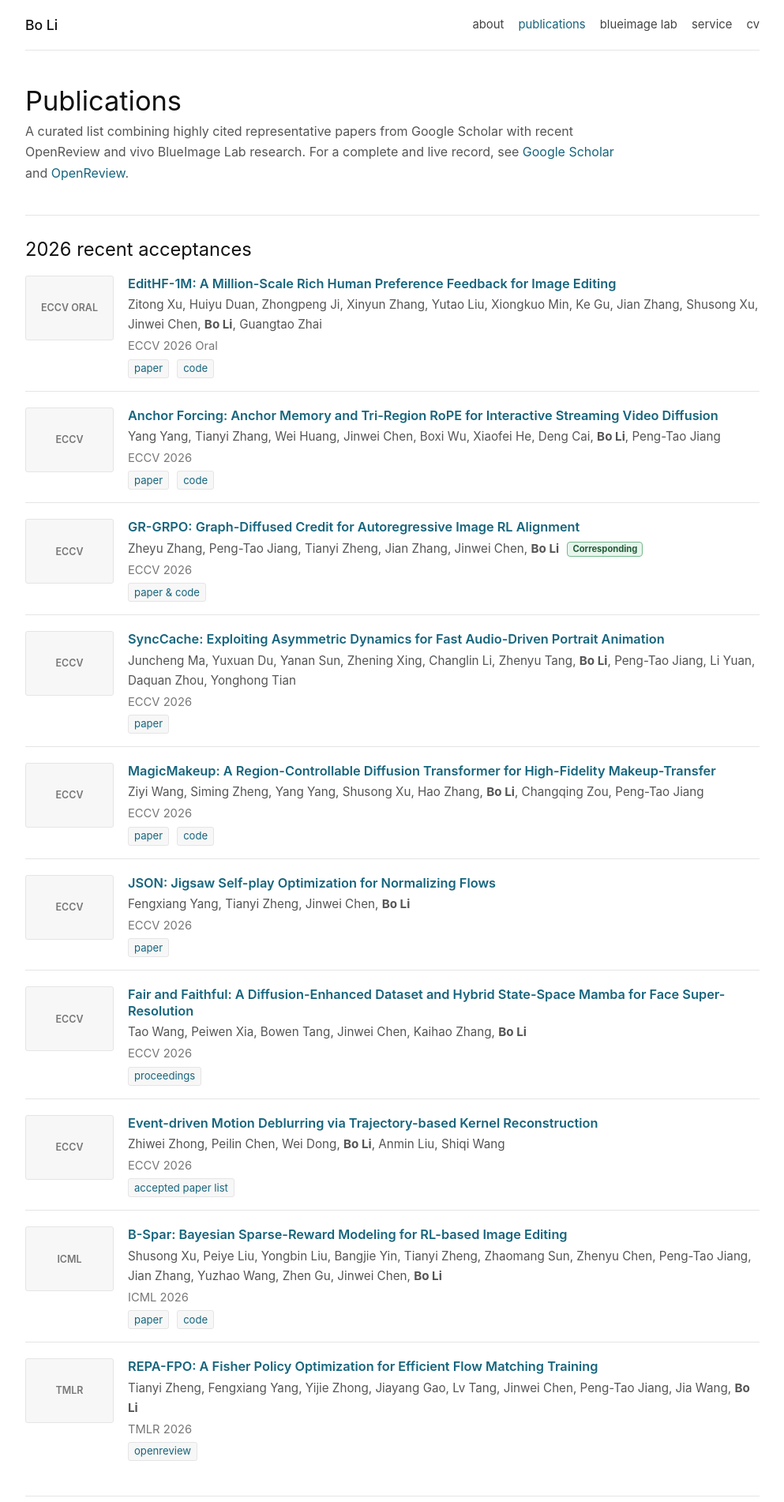
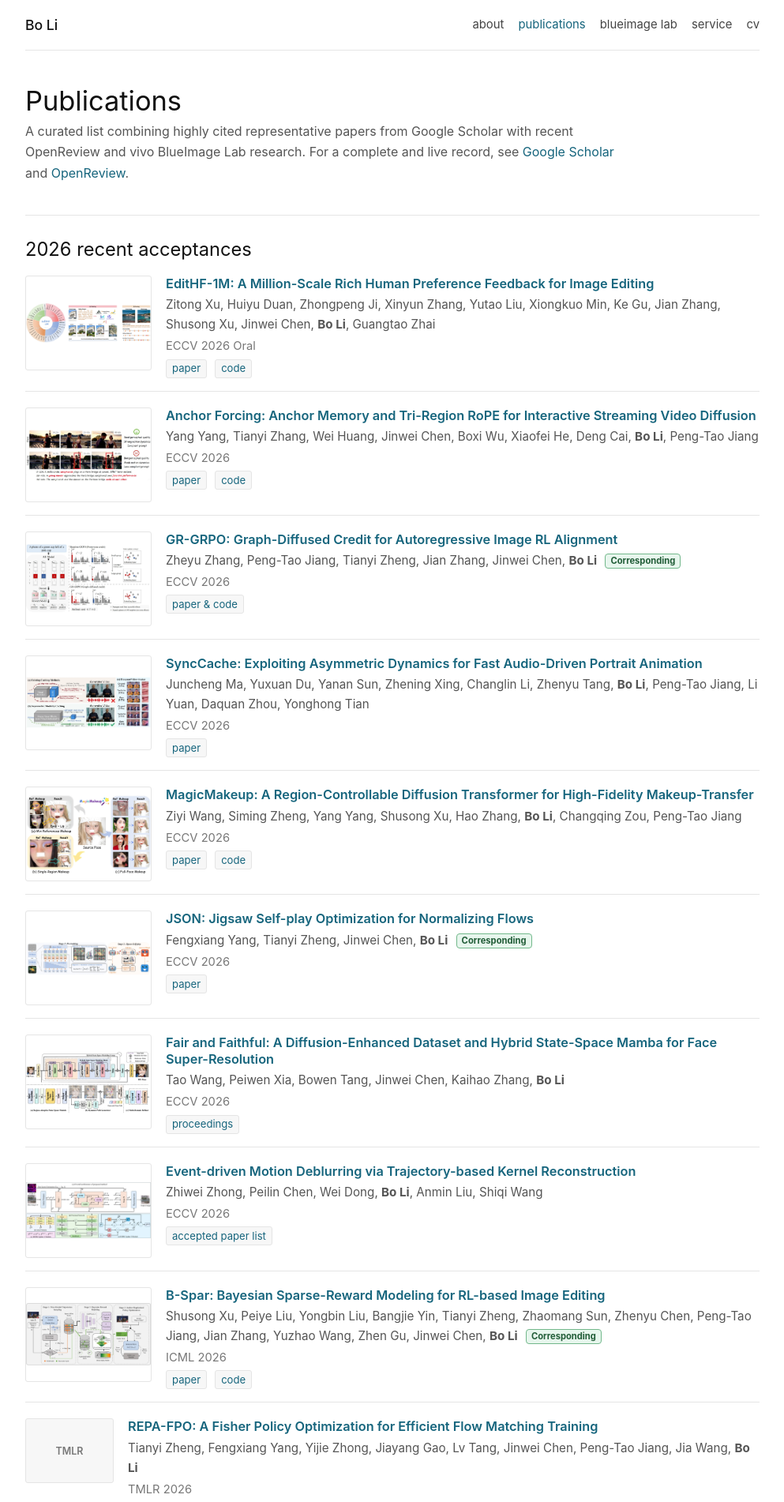
Before and after one commit to libraboli/libraboli.github.io, a Jekyll site: the page publications/index.html, which Jekyll copies as it is, in a window 1280 px wide. Shown: the top 1902 px of the page at 79% size, without its empty margins (143-1136 px from the left). Built offline with Jekyll 4.4.1, drawn with Linux system fonts in a browser that asks for light colours.

Commit message:
Add official figure thumbnails for recent publications
Co-authored-by: libra <apple@appledeMacBook-Pro.local>

```diff
--- a/assets/css/main.css
+++ b/assets/css/main.css
@@ -218,6 +218,33 @@
   object-fit: cover;
   border: 1px solid var(--line);
   border-radius: 3px;
+}
+
+.pub-item-preview {
+  grid-template-columns: 160px minmax(0, 1fr);
+}
+
+.pub-preview {
+  display: block;
+  width: 160px;
+  aspect-ratio: 4 / 3;
+  border: 1px solid var(--line);
+  border-radius: 3px;
+  background: #fff;
+  overflow: hidden;
+}
+
+.pub-item .pub-preview img {
+  width: 100%;
+  height: 100%;
+  object-fit: contain;
+  border: 0;
+  border-radius: 0;
+}
+
+.pub-preview:focus-visible {
+  outline: 2px solid var(--accent);
+  outline-offset: 3px;
 }
 
 .pub-rank {
@@ -474,6 +501,7 @@
 
   .news-list article,
   .pub-item,
+  .pub-item-preview,
   .publication-card,
   .project-grid,
   .pillar-grid {
@@ -491,4 +519,8 @@
     width: min(220px, 100%);
     min-height: 58px;
   }
+
+  .pub-preview {
+    width: min(260px, 100%);
+  }
 }
--- a/publications/index.html
+++ b/publications/index.html
@@ -29,8 +29,10 @@
         <section class="compact-section">
           <h2>2026 recent acceptances</h2>
           <div class="pub-list">
-            <article class="pub-item">
-              <div class="pub-rank">ECCV Oral</div>
+            <article class="pub-item pub-item-preview">
+              <a class="pub-preview" href="/assets/img/publications/edithf-1m.webp" aria-label="View EditHF-1M figure" target="_blank" rel="noopener">
+                <img src="/assets/img/publications/edithf-1m.webp" alt="EditHF-1M dataset categories and image editing preference examples" width="160" height="120" loading="lazy" decoding="async">
+              </a>
               <div>
                 <h3><a href="https://arxiv.org/abs/2603.14916">EditHF-1M: A Million-Scale Rich Human Preference Feedback for Image Editing</a></h3>
                 <p class="authors">Zitong Xu, Huiyu Duan, Zhongpeng Ji, Xinyun Zhang, Yutao Liu, Xiongkuo Min, Ke Gu, Jian Zhang, Shusong Xu, Jinwei Chen, <strong>Bo Li</strong>, Guangtao Zhai</p>
@@ -38,8 +40,10 @@
                 <p class="links"><a href="https://arxiv.org/abs/2603.14916">paper</a> <a href="https://github.com/IntMeGroup/EditHF">code</a></p>
               </div>
             </article>
-            <article class="pub-item">
-              <div class="pub-rank">ECCV</div>
+            <article class="pub-item pub-item-preview">
+              <a class="pub-preview" href="/assets/img/publications/anchor-forcing.webp" aria-label="View Anchor Forcing figure" target="_blank" rel="noopener">
+                <img src="/assets/img/publications/anchor-forcing.webp" alt="Anchor Forcing streaming video generation comparison across prompt switches" width="160" height="120" loading="lazy" decoding="async">
+              </a>
               <div>
                 <h3><a href="https://github.com/vivoCameraResearch/Anchor-Forcing">Anchor Forcing: Anchor Memory and Tri-Region RoPE for Interactive Streaming Video Diffusion</a></h3>
                 <p class="authors">Yang Yang, Tianyi Zhang, Wei Huang, Jinwei Chen, Boxi Wu, Xiaofei He, Deng Cai, <strong>Bo Li</strong>, Peng-Tao Jiang</p>
@@ -47,8 +51,10 @@
                 <p class="links"><a href="https://arxiv.org/abs/2603.13405">paper</a> <a href="https://github.com/vivoCameraResearch/Anchor-Forcing">code</a></p>
               </div>
             </article>
-            <article class="pub-item">
-              <div class="pub-rank">ECCV</div>
+            <article class="pub-item pub-item-preview">
+              <a class="pub-preview" href="/assets/img/publications/gr-grpo.webp" aria-label="View GR-GRPO figure" target="_blank" rel="noopener">
+                <img src="/assets/img/publications/gr-grpo.webp" alt="GR-GRPO graph-diffused credit assignment framework" width="160" height="120" loading="lazy" decoding="async">
+              </a>
               <div>
                 <h3><a href="https://github.com/vivoCameraResearch/GR-GRPO">GR-GRPO: Graph-Diffused Credit for Autoregressive Image RL Alignment</a></h3>
                 <p class="authors">Zheyu Zhang, Peng-Tao Jiang, Tianyi Zheng, Jian Zhang, Jinwei Chen, <strong>Bo Li</strong> <span class="author-role author-role-corresponding">Corresponding</span></p>
@@ -56,8 +62,10 @@
                 <p class="links"><a href="https://github.com/vivoCameraResearch/GR-GRPO">paper &amp; code</a></p>
               </div>
             </article>
-            <article class="pub-item">
-              <div class="pub-rank">ECCV</div>
+            <article class="pub-item pub-item-preview">
+              <a class="pub-preview" href="/assets/img/publications/synccache.webp" aria-label="View SyncCache figure" target="_blank" rel="noopener">
+                <img src="/assets/img/publications/synccache.webp" alt="SyncCache asymmetric caching and audio-driven portrait generation comparison" width="160" height="120" loading="lazy" decoding="async">
+              </a>
               <div>
                 <h3><a href="https://arxiv.org/abs/2606.30849">SyncCache: Exploiting Asymmetric Dynamics for Fast Audio-Driven Portrait Animation</a></h3>
                 <p class="authors">Juncheng Ma, Yuxuan Du, Yanan Sun, Zhening Xing, Changlin Li, Zhenyu Tang, <strong>Bo Li</strong>, Peng-Tao Jiang, Li Yuan, Daquan Zhou, Yonghong Tian</p>
@@ -65,8 +73,10 @@
                 <p class="links"><a href="https://arxiv.org/abs/2606.30849">paper</a></p>
               </div>
             </article>
-            <article class="pub-item">
-              <div class="pub-rank">ECCV</div>
+            <article class="pub-item pub-item-preview">
+              <a class="pub-preview" href="/assets/img/publications/magicmakeup.webp" aria-label="View MagicMakeup figure" target="_blank" rel="noopener">
+                <img src="/assets/img/publications/magicmakeup.webp" alt="MagicMakeup region-controlled makeup transfer results" width="160" height="120" loading="lazy" decoding="async">
+              </a>
               <div>
                 <h3><a href="https://github.com/vivoCameraResearch/Magic-Makeup">MagicMakeup: A Region-Controllable Diffusion Transformer for High-Fidelity Makeup-Transfer</a></h3>
                 <p class="authors">Ziyi Wang, Siming Zheng, Yang Yang, Shusong Xu, Hao Zhang, <strong>Bo Li</strong>, Changqing Zou, Peng-Tao Jiang</p>
@@ -74,17 +84,21 @@
                 <p class="links"><a href="https://arxiv.org/abs/2607.20924">paper</a> <a href="https://github.com/vivoCameraResearch/Magic-Makeup">code</a></p>
               </div>
             </article>
-            <article class="pub-item">
-              <div class="pub-rank">ECCV</div>
+            <article class="pub-item pub-item-preview">
+              <a class="pub-preview" href="/assets/img/publications/json.webp" aria-label="View JSON figure" target="_blank" rel="noopener">
+                <img src="/assets/img/publications/json.webp" alt="JSON jigsaw self-play training pipeline from the paper" width="160" height="120" loading="lazy" decoding="async">
+              </a>
               <div>
                 <h3><a href="https://eccv.ecva.net/virtual/2026/poster/3623">JSON: Jigsaw Self-play Optimization for Normalizing Flows</a></h3>
-                <p class="authors">Fengxiang Yang, Tianyi Zheng, Jinwei Chen, <strong>Bo Li</strong></p>
+                <p class="authors">Fengxiang Yang, Tianyi Zheng, Jinwei Chen, <strong>Bo Li</strong> <span class="author-role author-role-corresponding">Corresponding</span></p>
                 <p class="venue">ECCV 2026</p>
                 <p class="links"><a href="https://eccv.ecva.net/virtual/2026/poster/3623">paper</a></p>
               </div>
             </article>
-            <article class="pub-item">
-              <div class="pub-rank">ECCV</div>
+            <article class="pub-item pub-item-preview">
+              <a class="pub-preview" href="/assets/img/publications/fair-and-faithful.webp" aria-label="View Fair and Faithful figure" target="_blank" rel="noopener">
+                <img src="/assets/img/publications/fair-and-faithful.webp" alt="Fair and Faithful hybrid state-space Mamba face super-resolution architecture" width="160" height="120" loading="lazy" decoding="async">
+              </a>
               <div>
                 <h3><a href="https://link.springer.com/book/10.1007/978-3-032-37023-5">Fair and Faithful: A Diffusion-Enhanced Dataset and Hybrid State-Space Mamba for Face Super-Resolution</a></h3>
                 <p class="authors">Tao Wang, Peiwen Xia, Bowen Tang, Jinwei Chen, Kaihao Zhang, <strong>Bo Li</strong></p>
@@ -92,8 +106,10 @@
                 <p class="links"><a href="https://link.springer.com/book/10.1007/978-3-032-37023-5">proceedings</a></p>
               </div>
             </article>
-            <article class="pub-item">
-              <div class="pub-rank">ECCV</div>
+            <article class="pub-item pub-item-preview">
+              <a class="pub-preview" href="/assets/img/publications/event-deblurring.webp" aria-label="View event-driven motion deblurring figure" target="_blank" rel="noopener">
+                <img src="/assets/img/publications/event-deblurring.webp" alt="Trajectory-based kernel reconstruction and event-driven motion deblurring architecture" width="160" height="120" loading="lazy" decoding="async">
+              </a>
               <div>
                 <h3><a href="https://eccv.ecva.net/Conferences/2026/AcceptedPapers">Event-driven Motion Deblurring via Trajectory-based Kernel Reconstruction</a></h3>
                 <p class="authors">Zhiwei Zhong, Peilin Chen, Wei Dong, <strong>Bo Li</strong>, Anmin Liu, Shiqi Wang</p>
@@ -101,11 +117,13 @@
                 <p class="links"><a href="https://eccv.ecva.net/Conferences/2026/AcceptedPapers">accepted paper list</a></p>
               </div>
             </article>
-            <article class="pub-item">
-              <div class="pub-rank">ICML</div>
+            <article class="pub-item pub-item-preview">
+              <a class="pub-preview" href="/assets/img/publications/b-spar.webp" aria-label="View B-Spar figure" target="_blank" rel="noopener">
+                <img src="/assets/img/publications/b-spar.webp" alt="B-Spar prior-guided sampling, Bayesian reward modeling, and policy optimization framework" width="160" height="120" loading="lazy" decoding="async">
+              </a>
               <div>
                 <h3><a href="https://proceedings.mlr.press/v306/xu26aj.html">B-Spar: Bayesian Sparse-Reward Modeling for RL-based Image Editing</a></h3>
-                <p class="authors">Shusong Xu, Peiye Liu, Yongbin Liu, Bangjie Yin, Tianyi Zheng, Zhaomang Sun, Zhenyu Chen, Peng-Tao Jiang, Jian Zhang, Yuzhao Wang, Zhen Gu, Jinwei Chen, <strong>Bo Li</strong></p>
+                <p class="authors">Shusong Xu, Peiye Liu, Yongbin Liu, Bangjie Yin, Tianyi Zheng, Zhaomang Sun, Zhenyu Chen, Peng-Tao Jiang, Jian Zhang, Yuzhao Wang, Zhen Gu, Jinwei Chen, <strong>Bo Li</strong> <span class="author-role author-role-corresponding">Corresponding</span></p>
                 <p class="venue">ICML 2026</p>
                 <p class="links"><a href="https://proceedings.mlr.press/v306/xu26aj.html">paper</a> <a href="https://github.com/chan2lucky/B-Spar">code</a></p>
               </div>
```
Also changed, not shown: _data/publications.yml (+11 -0 lines), assets/img/publications/SOURCES.md (added, +15 -0 lines), index.html (+12 -6 lines), assets/img/publications/anchor-forcing.webp (added), assets/img/publications/b-spar.webp (added), assets/img/publications/edithf-1m.webp (added), assets/img/publications/event-deblurring.webp (added), assets/img/publications/fair-and-faithful.webp (added), assets/img/publications/gr-grpo.webp (added), assets/img/publications/json.webp (added), assets/img/publications/magicmakeup.webp (added), assets/img/publications/synccache.webp (added).
